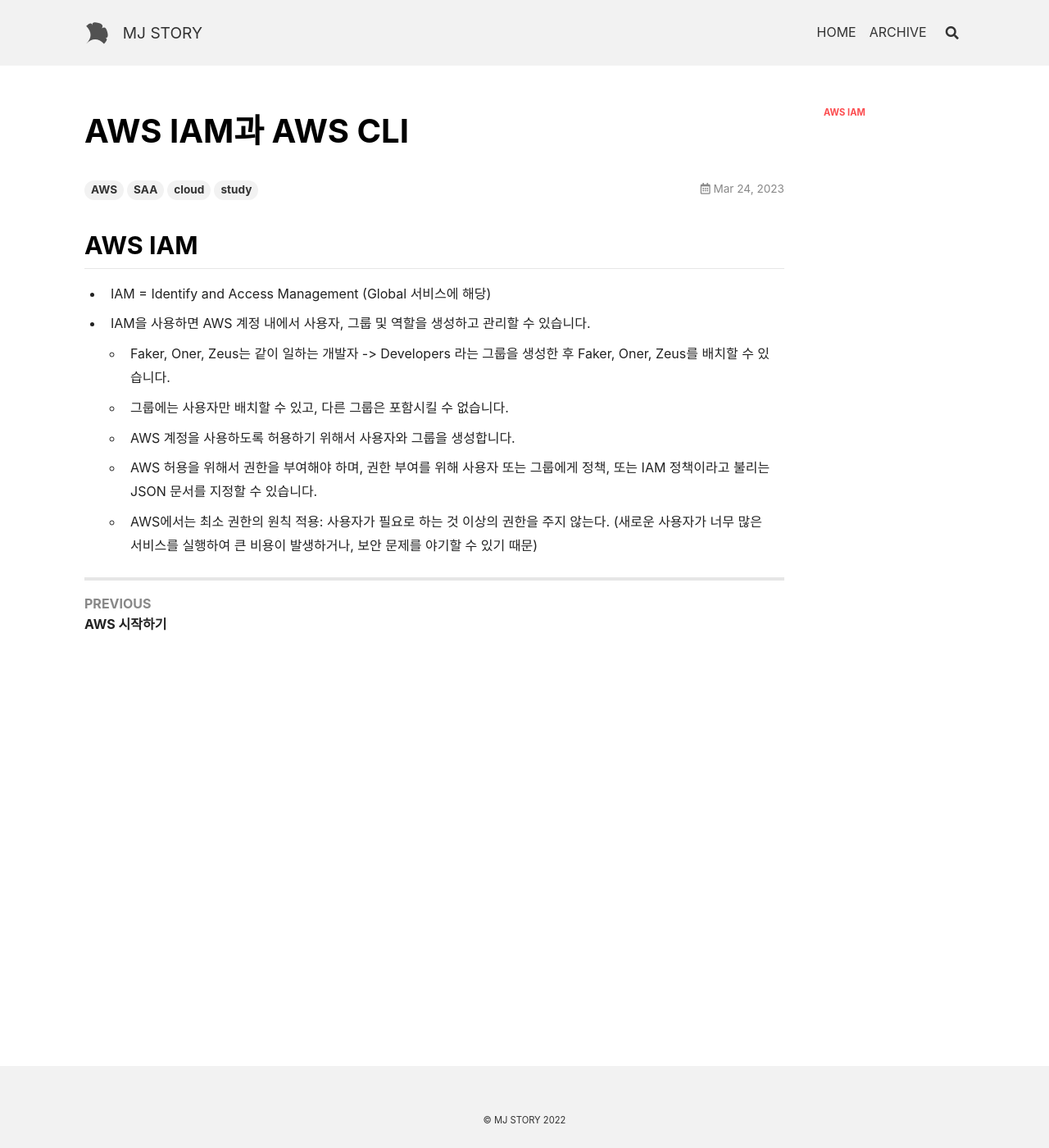
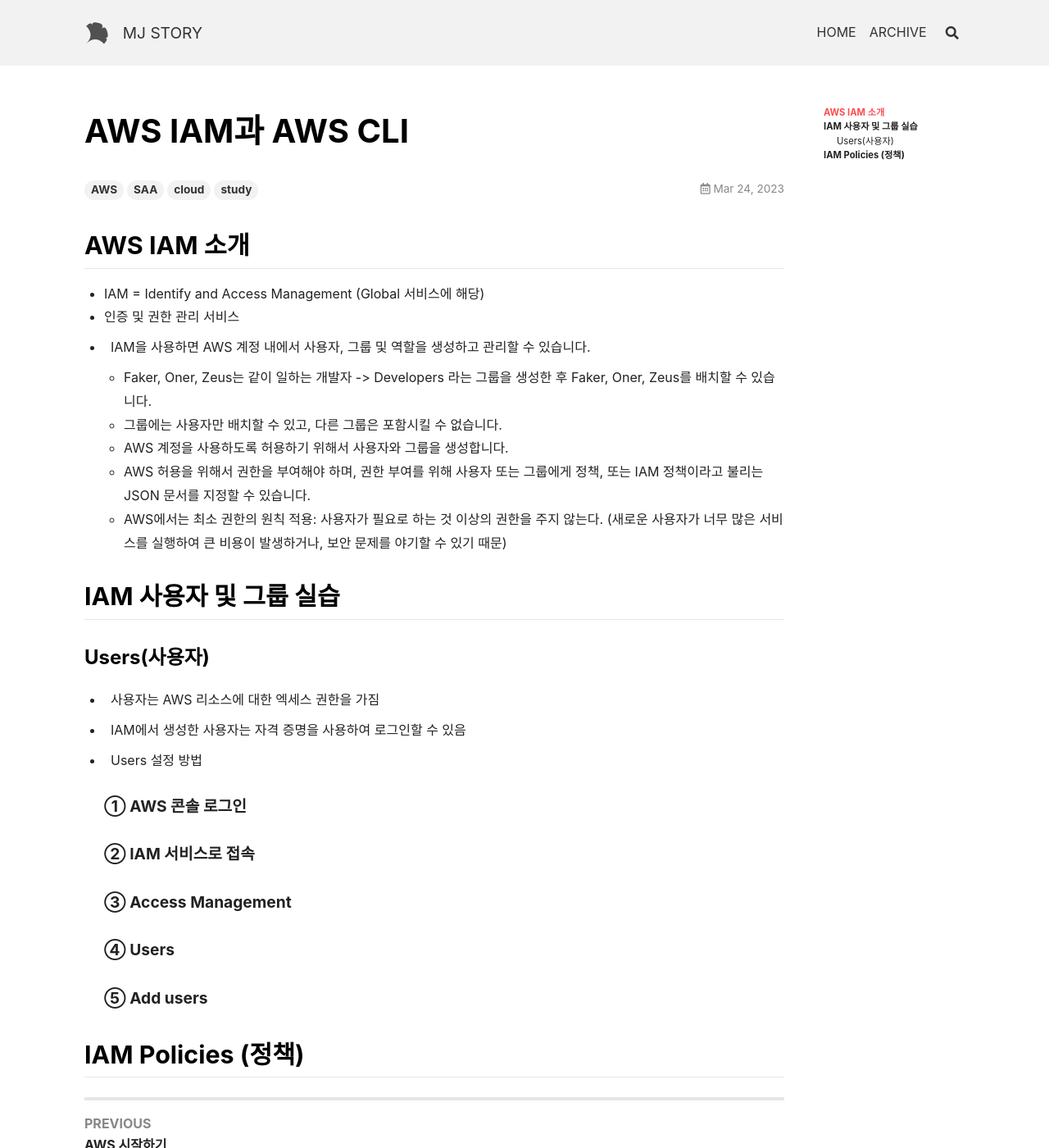
Before and after one commit to cloudnine-mj/cloudnine-mj.github.io, a Jekyll site: the page built from _posts/2023-03-24-AWS-IAM과-AWS-CLI.md, in a window 1280 px wide and 1400 px high. Shown: the whole window at 82% size. Built offline with Jekyll 4.4.1, drawn with Linux system fonts in a browser that asks for light colours; nearby versions of some CDN libraries.

Commit message:
20230324 포스트 수정4

```diff
--- a/_posts/2023-03-24-AWS-IAM과-AWS-CLI.md
+++ b/_posts/2023-03-24-AWS-IAM과-AWS-CLI.md
@@ -6,18 +6,37 @@ tags: [AWS, SAA, cloud, study]
 ---
 
 
-## AWS IAM
+## AWS IAM 소개
 
 * IAM = Identify and Access Management (Global 서비스에 해당)
-
+* 인증 및 권한 관리 서비스
 * IAM을 사용하면 AWS 계정 내에서 사용자, 그룹 및 역할을 생성하고 관리할 수 있습니다.
 
   * Faker, Oner, Zeus는 같이 일하는 개발자 -> Developers 라는 그룹을 생성한 후 Faker, Oner, Zeus를 배치할 수 있습니다.
+  * 그룹에는 사용자만 배치할 수 있고, 다른 그룹은 포함시킬 수 없습니다.
+  * AWS 계정을 사용하도록 허용하기 위해서 사용자와 그룹을 생성합니다.
+  * AWS 허용을 위해서 권한을 부여해야 하며, 권한 부여를 위해 사용자 또는 그룹에게 정책, 또는 IAM 정책이라고 불리는 JSON 문서를 지정할 수 있습니다.
+  * AWS에서는 최소 권한의 원칙 적용: 사용자가 필요로 하는 것 이상의 권한을 주지 않는다. (새로운 사용자가 너무 많은 서비스를 실행하여 큰 비용이 발생하거나, 보안 문제를 야기할 수 있기 때문)
 
-  * 그룹에는 사용자만 배치할 수 있고, 다른 그룹은 포함시킬 수 없습니다.
 
-  * AWS 계정을 사용하도록 허용하기 위해서 사용자와 그룹을 생성합니다.
+## IAM 사용자 및 그룹 실습
 
-  * AWS 허용을 위해서 권한을 부여해야 하며, 권한 부여를 위해 사용자 또는 그룹에게 정책, 또는 IAM 정책이라고 불리는 JSON 문서를 지정할 수 있습니다.
+###  Users(사용자)
 
-  * AWS에서는 최소 권한의 원칙 적용: 사용자가 필요로 하는 것 이상의 권한을 주지 않는다. (새로운 사용자가 너무 많은 서비스를 실행하여 큰 비용이 발생하거나, 보안 문제를 야기할 수 있기 때문)
+* 사용자는 AWS 리소스에 대한 엑세스 권한을 가짐
+
+* IAM에서 생성한 사용자는 자격 증명을 사용하여 로그인할 수 있음
+
+* Users 설정 방법
+
+  #### ① AWS 콘솔 로그인
+
+  #### ② IAM 서비스로 접속
+
+  #### ③ Access Management
+
+  #### ④ Users
+
+  #### ⑤ Add users
+
+## IAM Policies (정책)
```
